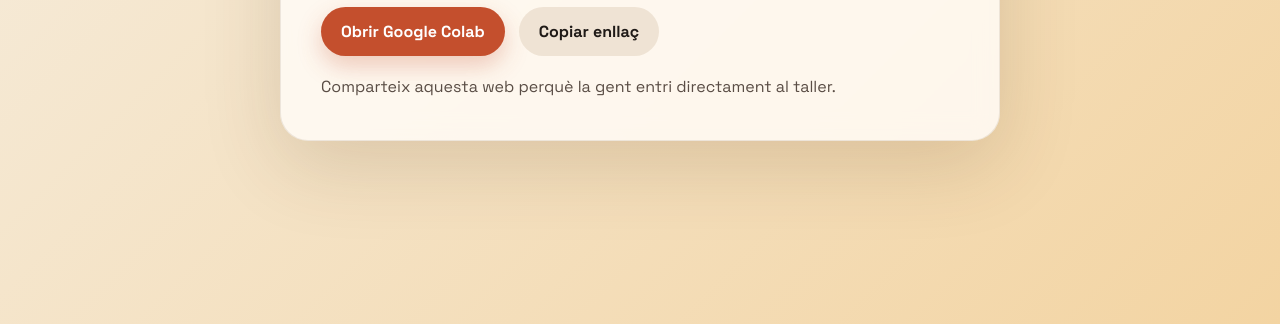
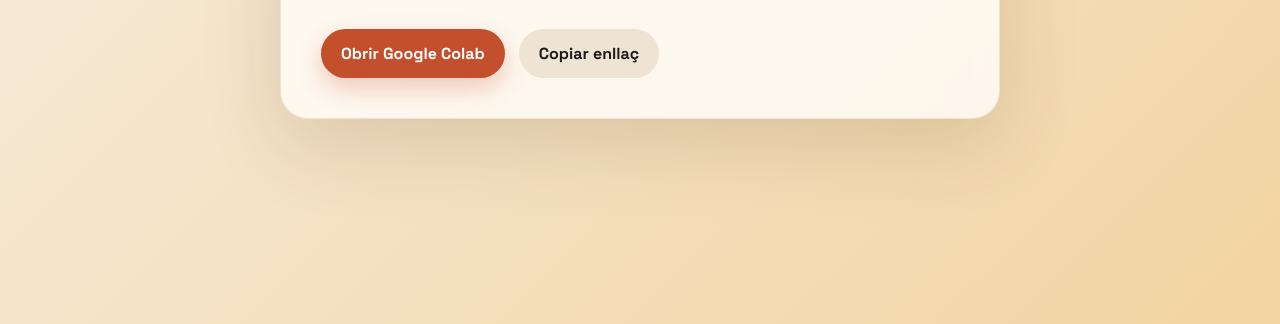
Before and after one commit to bepes-code/titanic-workshop, a plain HTML site: page index.html in a window 1280 px wide. Shown: the part 476-800 px from the top of the page. Drawn offline with Linux system fonts and the light colour scheme.

Commit message:
Fix text

```diff
--- a/index.html
+++ b/index.html
@@ -39,10 +39,6 @@
             Copiar enllaç
           </button>
         </div>
-
-        <p class="hint" id="copy-feedback">
-          Comparteix aquesta web perquè la gent entri directament al taller.
-        </p>
       </section>
     </main>
 
```
